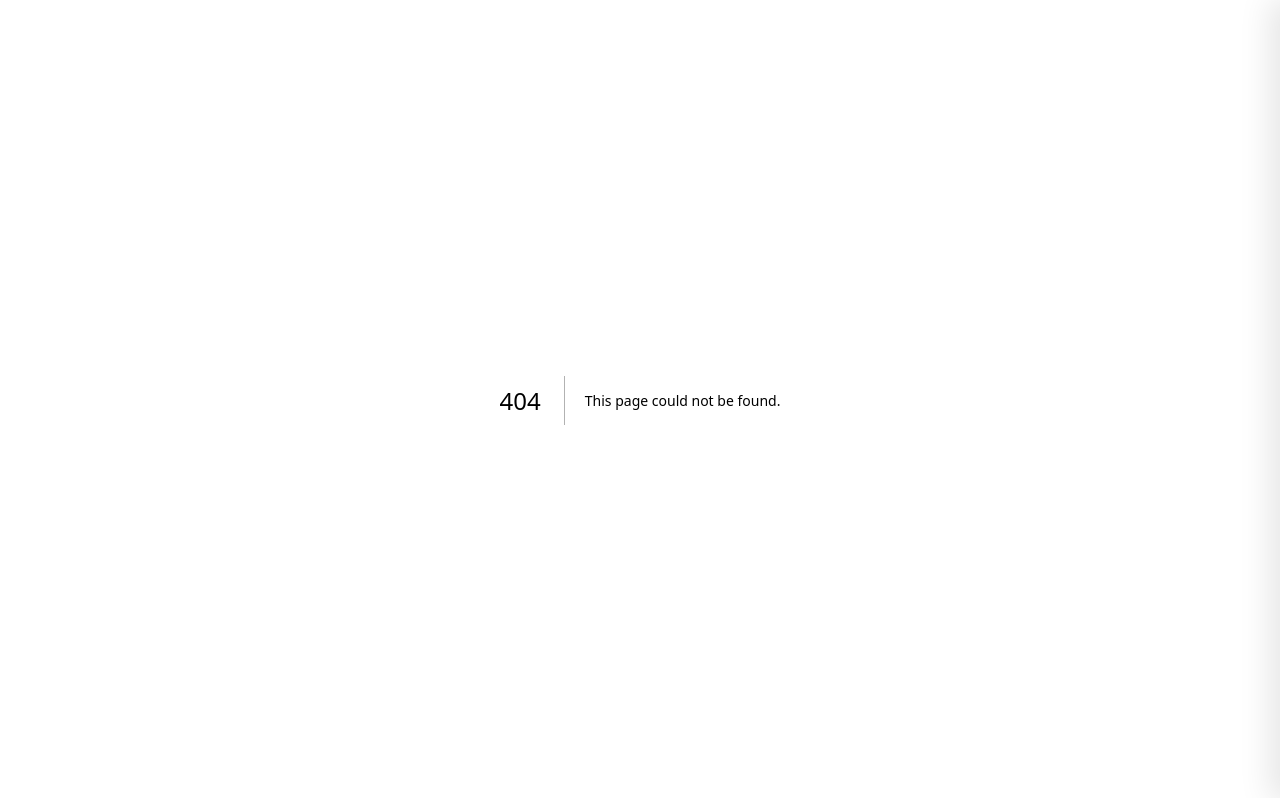
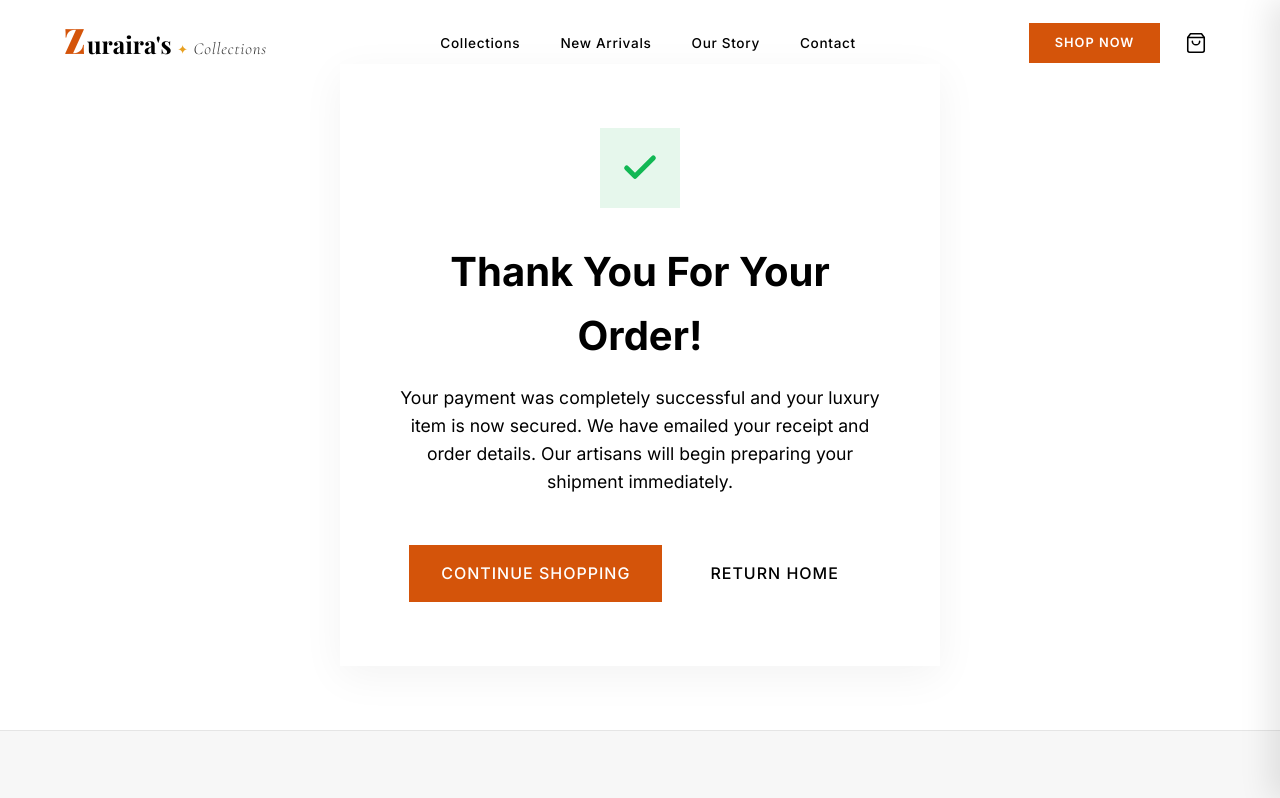
Before and after one commit to frantictraining-git/zurairas-collections, a Next.js app: page /success in a window 1280 px wide. Before the commit this address had no page. Shown: the top 798 px of the page. Built offline with nearby package versions, Linux system fonts and the light colour scheme; a web font is replaced by a local one.

Commit message:
feat: build order success confirmation page

```diff
--- /dev/null
+++ b/app/success/page.js
@@ -0,0 +1,57 @@
+'use client';
+
+import { useEffect, useState } from 'react';
+import { useCart } from '@/context/CartContext';
+import Navbar from '@/components/Navbar/Navbar';
+import Footer from '@/components/Footer/Footer';
+import Link from 'next/link';
+import { useSearchParams } from 'next/navigation';
+import styles from './page.module.css';
+
+export default function SuccessPage() {
+  const { setCartItems } = useCart();
+  const searchParams = useSearchParams();
+  const sessionId = searchParams.get('session_id');
+  const [cleared, setCleared] = useState(false);
+
+  useEffect(() => {
+    if (!cleared && sessionId) {
+      // The user successfully paid, so we must empty their cart!
+      setCartItems([]);
+      localStorage.removeItem('zuraira_cart');
+      setCleared(true);
+    }
+  }, [sessionId, cleared, setCartItems]);
+
+  return (
+    <>
+      <Navbar />
+      <main className={styles.successContainer}>
+        <div className={styles.card}>
+          <div className={styles.icon}>
+            <svg width="40" height="40" viewBox="0 0 24 24" fill="none" stroke="currentColor" strokeWidth="3" strokeLinecap="round" strokeLinejoin="round">
+              <polyline points="20 6 9 17 4 12"></polyline>
+            </svg>
+          </div>
+
+          <h1 className={styles.title}>Thank You For Your Order!</h1>
+
+          <p className={styles.message}>
+            Your payment was completely successful and your luxury item is now secured.
+            We have emailed your receipt and order details. Our artisans will begin preparing your shipment immediately.
+          </p>
+
+          <div className={styles.buttonGroup}>
+            <Link href="/shop" className={styles.shopBtn}>
+              Continue Shopping
+            </Link>
+            <Link href="/" className={styles.orderBtn}>
+              Return Home
+            </Link>
+          </div>
+        </div>
+      </main>
+      <Footer />
+    </>
+  );
+}
--- /dev/null
+++ b/app/success/page.module.css
@@ -0,0 +1,102 @@
+.successContainer {
+  min-height: 70vh;
+  display: flex;
+  align-items: center;
+  justify-content: center;
+  padding: 4rem 2rem;
+  background-color: var(--color-background);
+}
+
+.card {
+  max-width: 600px;
+  width: 100%;
+  background: white;
+  padding: 4rem 3rem;
+  text-align: center;
+  border-radius: 12px;
+  box-shadow: 0 10px 40px rgba(0,0,0,0.05);
+}
+
+.icon {
+  width: 80px;
+  height: 80px;
+  background: #e6f7ec;
+  color: #12b854;
+  border-radius: 50%;
+  display: flex;
+  align-items: center;
+  justify-content: center;
+  margin: 0 auto 2rem;
+}
+
+.title {
+  font-family: var(--font-heading);
+  font-size: 2.5rem;
+  color: var(--color-text);
+  margin-bottom: 1rem;
+}
+
+.message {
+  font-family: var(--font-body);
+  color: var(--color-text-light);
+  line-height: 1.6;
+  margin-bottom: 3rem;
+  font-size: 1.1rem;
+}
+
+.buttonGroup {
+  display: flex;
+  gap: 1rem;
+  justify-content: center;
+}
+
+.shopBtn {
+  display: inline-block;
+  background: var(--color-primary);
+  color: white;
+  padding: 1rem 2rem;
+  text-decoration: none;
+  font-family: var(--font-body);
+  font-weight: 500;
+  letter-spacing: 1px;
+  text-transform: uppercase;
+  border-radius: 4px;
+  transition: all 0.3s ease;
+}
+
+.shopBtn:hover {
+  background: var(--color-text);
+  transform: translateY(-2px);
+}
+
+.orderBtn {
+  display: inline-block;
+  background: transparent;
+  color: var(--color-text);
+  border: 1px solid var(--color-border);
+  padding: 1rem 2rem;
+  text-decoration: none;
+  font-family: var(--font-body);
+  font-weight: 500;
+  letter-spacing: 1px;
+  text-transform: uppercase;
+  border-radius: 4px;
+  transition: all 0.3s ease;
+}
+
+.orderBtn:hover {
+  border-color: var(--color-text);
+  background: var(--color-background);
+}
+
+@media (max-width: 768px) {
+  .card {
+    padding: 3rem 1.5rem;
+  }
+  .title {
+    font-size: 2rem;
+  }
+  .buttonGroup {
+    flex-direction: column;
+  }
+}
```
Also changed, not shown: test-stripe.js (added, +61 -0 lines).
